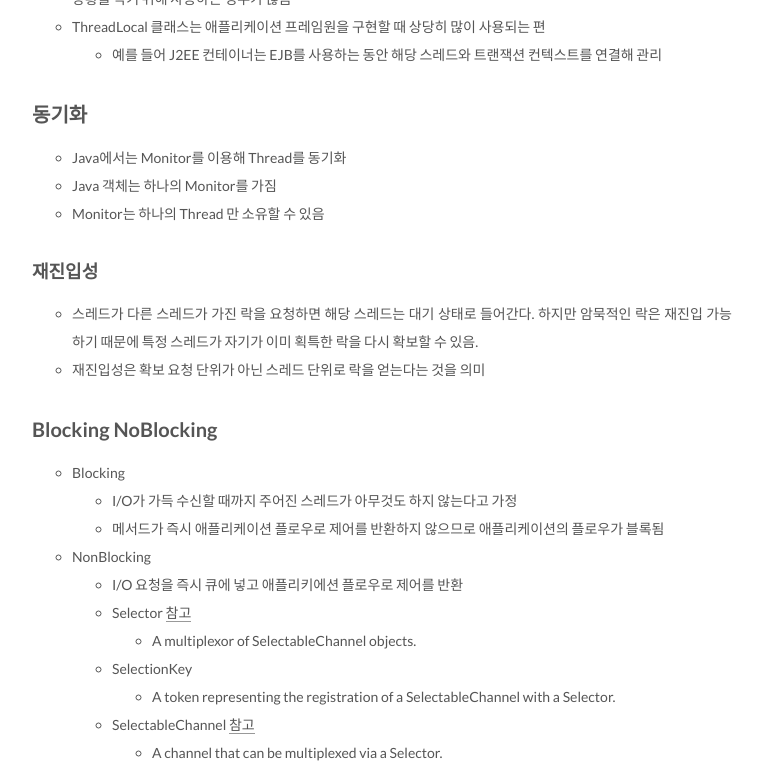
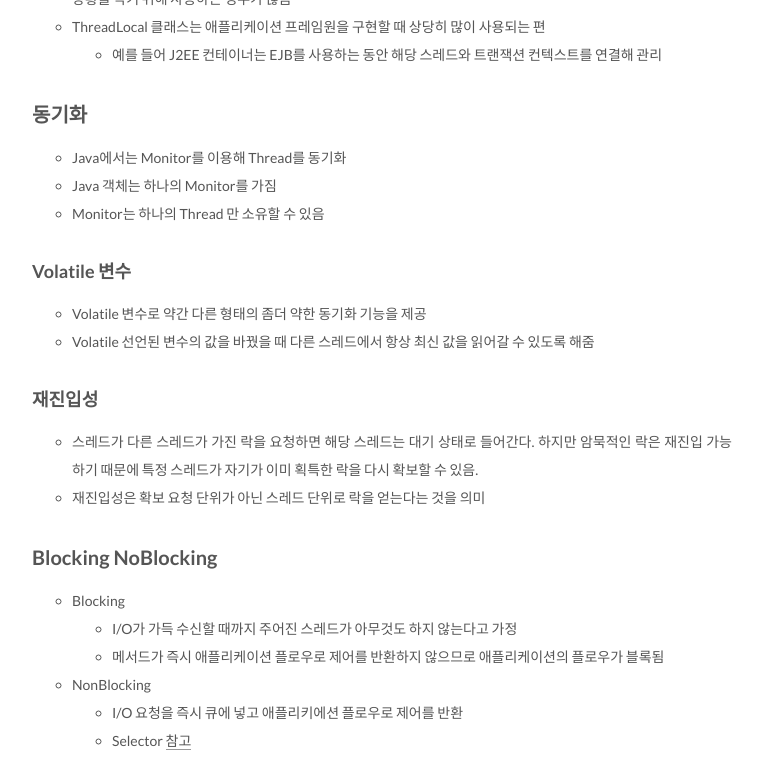
Before and after one commit to csj4032/csj4032.github.io, a Jekyll site: the page built from _posts/2018-02-19-Java_Developer_Interview.md, in a window 1280 px wide and 1400 px high, scrolled down 19362 px, cut to the strip 0-761 px from the top of the window. Shown: the whole strip, without its empty margins (258-1021 px from the left). Built offline with Jekyll 4.4.1, drawn with Linux system fonts in a browser that asks for light colours; comment, search, counter and statistics services are not loaded.

Commit message:
volatile

```diff
--- a/_posts/2018-02-19-Java_Developer_Interview.md
+++ b/_posts/2018-02-19-Java_Developer_Interview.md
@@ -501,6 +501,10 @@ public class PrivateMatter {
 * Java에서는 Monitor를 이용해 Thread를 동기화
 * Java 객체는 하나의 Monitor를 가짐
 * Monitor는 하나의 Thread 만 소유할 수 있음
+
+### Volatile 변수
+* Volatile 변수로 약간 다른 형태의 좀더 약한 동기화 기능을 제공
+* Volatile 선언된 변수의 값을 바꿨을 때 다른 스레드에서 항상 최신 값을 읽어갈 수 있도록 해줌
 
 ### 재진입성
 * 스레드가 다른 스레드가 가진 락을 요청하면 해당 스레드는 대기 상태로 들어간다. 하지만 암묵적인 락은 재진입 가능하기 때문에 특정 스레드가 자기가 이미 획특한 락을 다시 확보할 수 있음.
```
